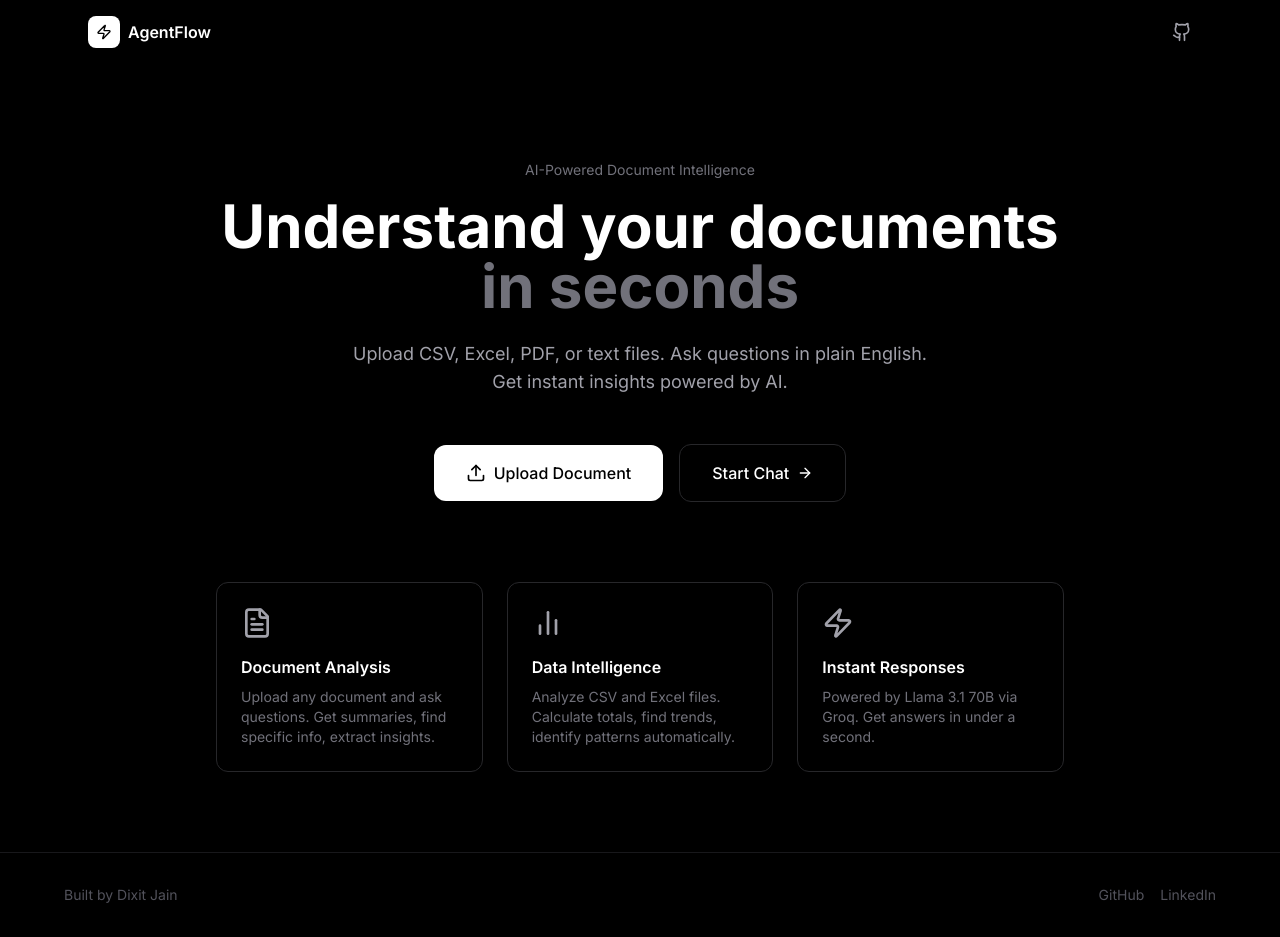
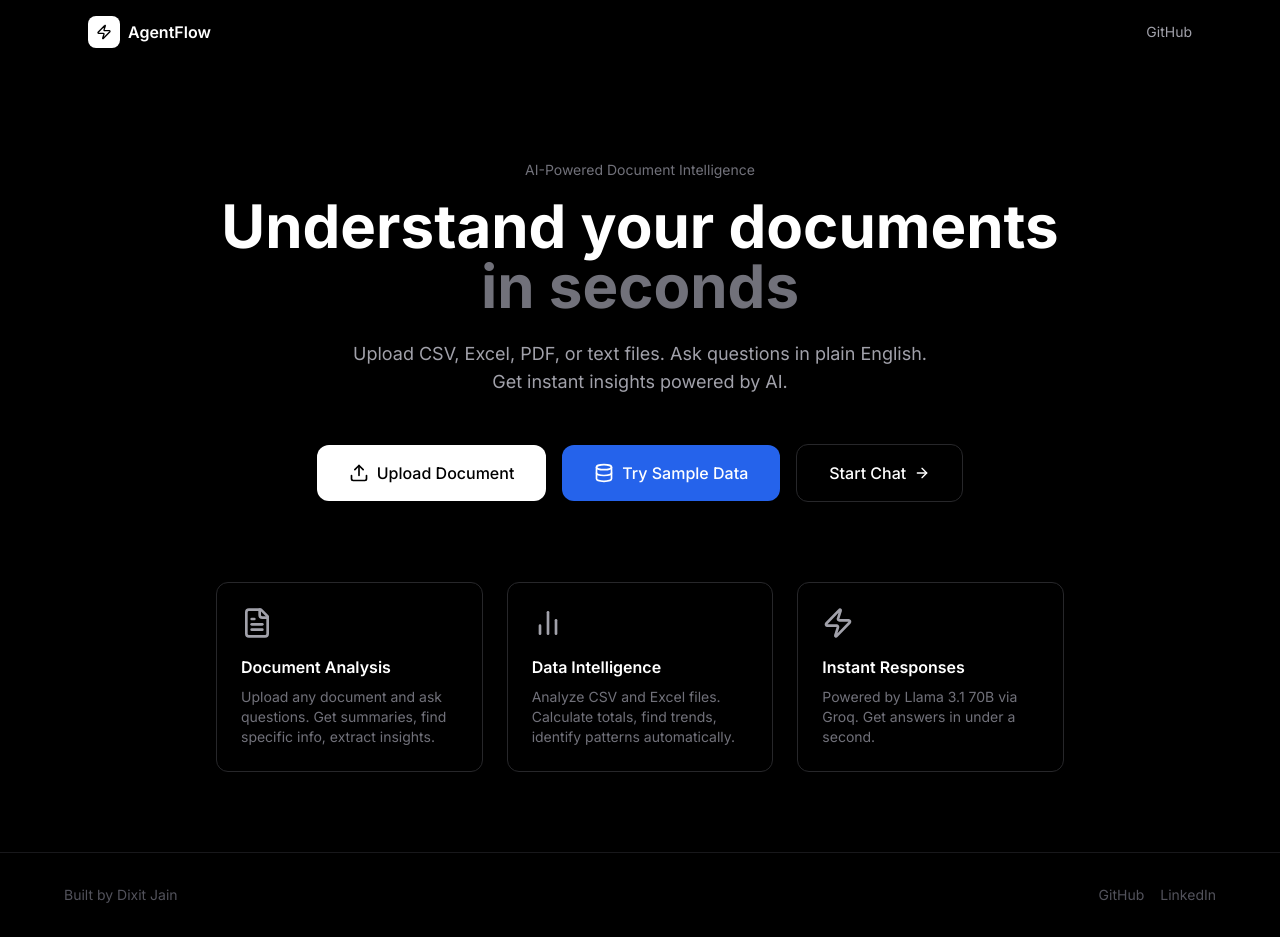
Before and after one commit to thedixitjain/AgentFlow, a Next.js app: page / in a window 1280 px wide. Built offline with nearby package versions, Linux system fonts and the light colour scheme.

Commit message:
Add Try Sample Data button with embedded sales data

```diff
--- a/src/components/Landing.tsx
+++ b/src/components/Landing.tsx
@@ -4,8 +4,51 @@ import { useState, useCallback } from 'react'
 import { useDropzone } from 'react-dropzone'
 import Papa from 'papaparse'
 import * as XLSX from 'xlsx'
-import { Upload, ArrowRight, FileText, BarChart2, Zap, Github } from 'lucide-react'
+import { Upload, ArrowRight, FileText, BarChart2, Zap, Database } from 'lucide-react'
 import { DocumentFile, ChatHistory } from '@/lib/types'
+
+// Sample sales data embedded for demo
+const SAMPLE_SALES_CSV = `Date,Product,Category,Sales,Revenue,Customer_ID,Region,Quantity
+2023-01-15,Laptop Pro,Electronics,1,1200,C001,North,1
+2023-01-16,Wireless Mouse,Electronics,3,75,C002,South,3
+2023-01-17,Office Chair,Furniture,2,400,C003,East,2
+2023-01-18,Laptop Pro,Electronics,1,1200,C004,West,1
+2023-01-19,Desk Lamp,Furniture,1,80,C005,North,1
+2023-01-20,Wireless Keyboard,Electronics,2,120,C006,South,2
+2023-01-21,Standing Desk,Furniture,1,600,C007,East,1
+2023-01-22,Laptop Pro,Electronics,2,2400,C008,West,2
+2023-01-23,Monitor,Electronics,1,300,C009,North,1
+2023-01-24,Office Chair,Furniture,3,1200,C010,South,3
+2023-02-01,Laptop Pro,Electronics,1,1200,C011,East,1
+2023-02-02,Wireless Mouse,Electronics,5,125,C012,West,5
+2023-02-03,Desk Lamp,Furniture,2,160,C013,North,2
+2023-02-04,Standing Desk,Furniture,1,600,C014,South,1
+2023-02-05,Monitor,Electronics,2,600,C015,East,2
+2023-02-06,Wireless Keyboard,Electronics,3,180,C016,West,3
+2023-02-07,Office Chair,Furniture,1,400,C017,North,1
+2023-02-08,Laptop Pro,Electronics,3,3600,C018,South,3
+2023-02-09,Desk Lamp,Furniture,1,80,C019,East,1
+2023-02-10,Monitor,Electronics,1,300,C020,West,1
+2023-03-01,Laptop Pro,Electronics,2,2400,C021,North,2
+2023-03-02,Standing Desk,Furniture,2,1200,C022,South,2
+2023-03-03,Wireless Mouse,Electronics,4,100,C023,East,4
+2023-03-04,Office Chair,Furniture,1,400,C024,West,1
+2023-03-05,Monitor,Electronics,3,900,C025,North,3
+2023-03-06,Wireless Keyboard,Electronics,2,120,C026,South,2
+2023-03-07,Desk Lamp,Furniture,3,240,C027,East,3
+2023-03-08,Laptop Pro,Electronics,1,1200,C028,West,1
+2023-03-09,Standing Desk,Furniture,1,600,C029,North,1
+2023-03-10,Wireless Mouse,Electronics,2,50,C030,South,2
+2023-04-01,Monitor,Electronics,2,600,C031,East,2
+2023-04-02,Office Chair,Furniture,2,800,C032,West,2
+2023-04-03,Laptop Pro,Electronics,4,4800,C033,North,4
+2023-04-04,Desk Lamp,Furniture,1,80,C034,South,1
+2023-04-05,Wireless Keyboard,Electronics,3,180,C035,East,3
+2023-04-06,Standing Desk,Furniture,1,600,C036,West,1
+2023-04-07,Wireless Mouse,Electronics,6,150,C037,North,6
+2023-04-08,Monitor,Electronics,1,300,C038,South,1
+2023-04-09,Office Chair,Furniture,2,800,C039,East,2
+2023-04-10,Laptop Pro,Electronics,2,2400,C040,West,2`
 
 interface LandingProps {
   onStart: () => void
@@ -16,6 +59,27 @@ interface LandingProps {
 
 export function Landing({ onStart, onFileUpload, recentChats, onLoadChat }: LandingProps) {
   const [isUploading, setIsUploading] = useState(false)
+  const [isLoadingSample, setIsLoadingSample] = useState(false)
+
+  const loadSampleData = useCallback(() => {
+    setIsLoadingSample(true)
+
+    Papa.parse(SAMPLE_SALES_CSV, {
+      header: true,
+      complete: (results) => {
+        const data = results.data as Record<string, unknown>[]
+        onFileUpload({
+          name: 'sales_data.csv',
+          type: 'csv',
+          size: SAMPLE_SALES_CSV.length,
+          data: data.filter(row => Object.values(row).some(v => v)),
+          columns: results.meta.fields || [],
+          uploadedAt: new Date(),
+        })
+        setIsLoadingSample(false)
+      },
+    })
+  }, [onFileUpload])
 
   const processFile = useCallback(async (file: File) => {
     setIsUploading(true)
@@ -98,9 +162,9 @@ export function Landing({ onStart, onFileUpload, recentChats, onLoadChat }: Land
           href="https://github.com/thedixitjain/AgentFlow"
           target="_blank"
           rel="noopener noreferrer"
-          className="text-zinc-400 hover:text-white transition-colors"
+          className="text-zinc-400 hover:text-white transition-colors text-sm"
         >
-          <Github className="w-5 h-5" />
+          GitHub
         </a>
       </header>
 
@@ -141,6 +205,19 @@ export function Landing({ onStart, onFileUpload, recentChats, onLoadChat }: Land
               <span>{isDragActive ? 'Drop here' : 'Upload Document'}</span>
             </div>
           </div>
+
+          <button
+            onClick={loadSampleData}
+            disabled={isLoadingSample}
+            className="flex items-center gap-2 px-8 py-4 rounded-xl font-medium bg-blue-600 hover:bg-blue-500 transition-colors disabled:opacity-50"
+          >
+            {isLoadingSample ? (
+              <div className="w-5 h-5 border-2 border-white/30 border-t-white rounded-full animate-spin" />
+            ) : (
+              <Database className="w-5 h-5" />
+            )}
+            <span>Try Sample Data</span>
+          </button>
 
           <button
             onClick={onStart}
```
